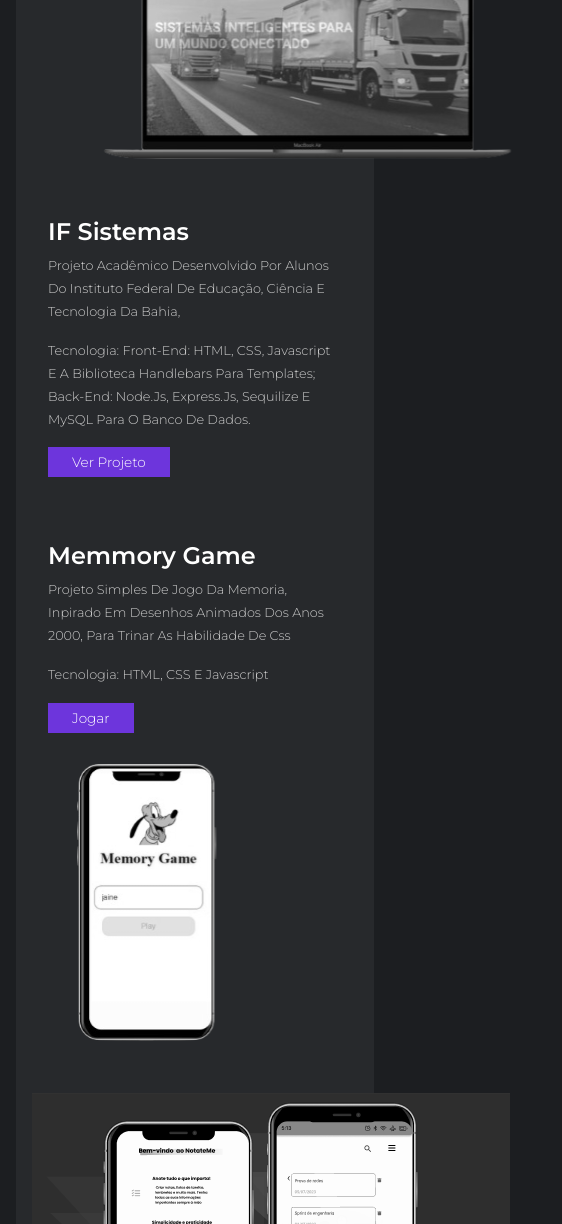
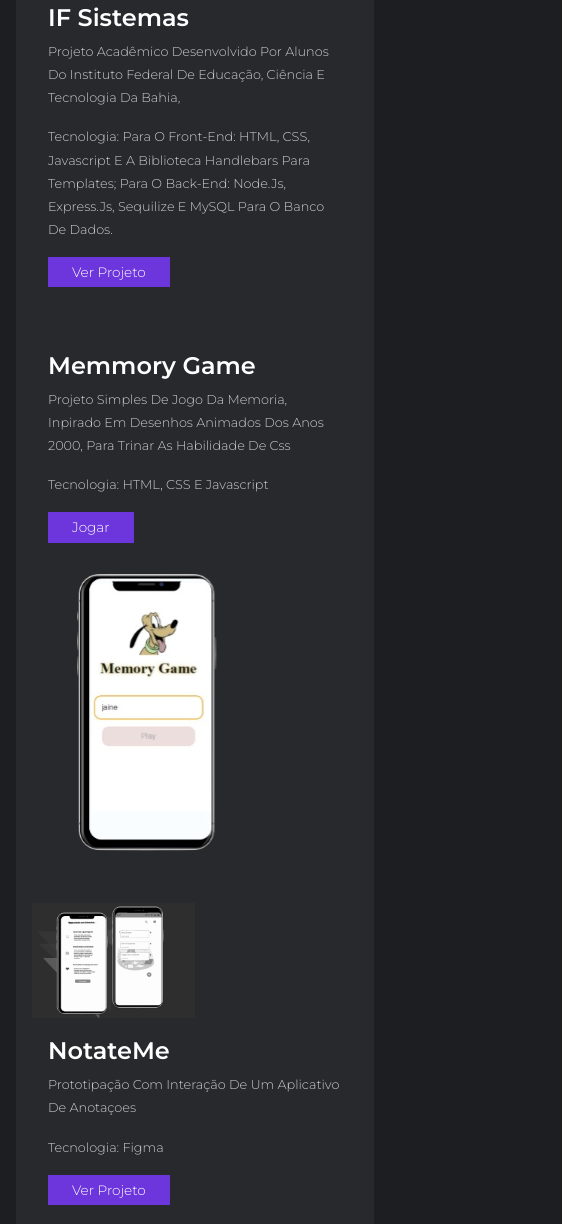
Before and after one commit to jaineRodrigues/my-portfolio, a plain HTML site: page index.html in a window 390 px wide. Shown: the part 3818-5042 px from the top of the page, 562 px wide, since content can reach past the window. Drawn offline with Linux system fonts and the light colour scheme.

Commit message:
Applying media queries to images

```diff
--- a/css/style.css
+++ b/css/style.css
@@ -462,9 +462,10 @@ img#imagem-node:hover {
     filter: grayscale(0%); /* Remove o efeito de escala de cinza ao passar o mouse */
 }
 
-.projects .row .image {
-    width: 100%;
+.projects .row .image img{
+    width: 80%;
 }
+
 .projects .row .content {
     flex: 1 1 45rem;
     padding: 2rem;
@@ -619,4 +620,7 @@ img#imagem-node:hover {
     html {
         font-size: 50%;
     }
+    .projects .row .image img {
+        max-width: 50%;
+    }
 }
--- a/index.html
+++ b/index.html
@@ -145,7 +145,7 @@
                     <div class="content">
                         <h3>IF sistemas</h3>
                         <p>Projeto acadêmico desenvolvido por alunos do Instituto Federal de Educação, Ciência e Tecnologia da Bahia,</p>
-                        <p>Tecnologia: Front-end: HTML, CSS, Javascript e a biblioteca Handlebars para templates; back-end: Node.js, Express.js, Sequilize e MySQL para o banco de dados.</p>
+                        <p>Tecnologia: para o Front-end: HTML, CSS, Javascript e a biblioteca Handlebars para templates; para o back-end: Node.js, Express.js, Sequilize e MySQL para o banco de dados.</p>
                         <a href="https://github.com/jaineRodrigues/Modulo_de_logistica" class="btn">Ver projeto</a>
                     </div>
                 </div>
@@ -156,7 +156,7 @@
                         <p>Tecnologia: HTML, CSS e Javascript</p>
                         <a href="https://jainerodrigues.github.io/Memory-game/" class="btn">Jogar</a>
                     </div>
-                    <div class="image">
+                    <div class="image-game">
                         <img src="img/projects/memory-game.png" alt="" />
                     </div>
                 </div>
```
